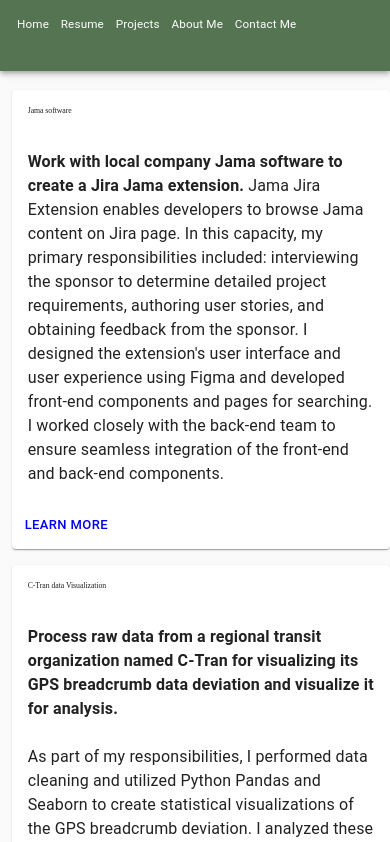
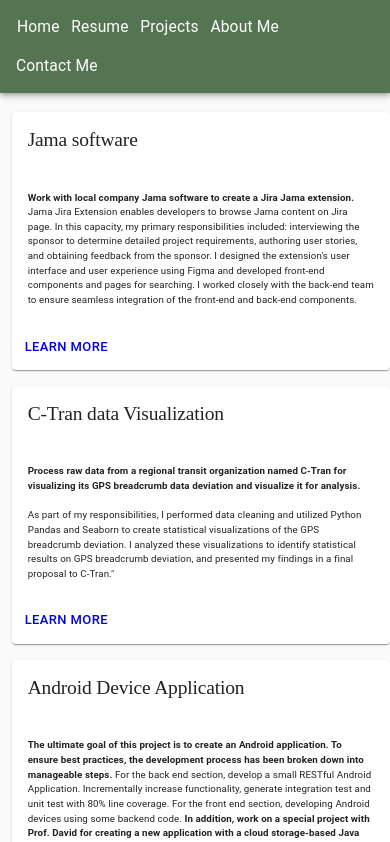
Before and after one commit to yi-xuan-97/IntroToWeb_FinalProject, a React (Create React App) app: page /Project in a window 390 px wide. Shown: the top 842 px of the page. Built offline with nearby package versions, Linux system fonts and the light colour scheme; a web font is replaced by a local one.

Commit message:
cleaned up, responsive

```diff
--- a/src/Page/Home.js
+++ b/src/Page/Home.js
@@ -4,7 +4,6 @@ import pic from "../image/photo.jpg";
 import Grid from "@material-ui/core/Grid";
 import { makeStyles } from "@material-ui/core/styles";
 
-const useStyles = makeStyles((theme) => ({}));
 function Home() {
   return (
     <div className="HomeContainer">
--- a/src/Page/NavBar.js
+++ b/src/Page/NavBar.js
@@ -17,16 +17,15 @@ const useStyles = makeStyles((theme) => ({
     "&:hover": {
       color: "yellow",
       fontWeight: "700",
-      borderBottom: "1px solid white",
     },
     [theme.breakpoints.up("xl")]: {
-      fontSize: "1vw",
+      fontSize: "0.9vw",
     },
-    [theme.breakpoints.between("sm", "md")]: {
-      fontSize: "2.2vw",
+    [theme.breakpoints.between("xs", "sm")]: {
+      fontSize: "2.5vw",
     },
     [theme.breakpoints.down("xs")]: {
-      fontSize: "3vw",
+      fontSize: "4vw",
     },
   },
 }));
--- a/src/Page/Project.js
+++ b/src/Page/Project.js
@@ -31,6 +31,15 @@ const useStyles = makeStyles((theme) => ({
   title: {
     fontFamily: "Shantell Sans",
     fontSize: "2vw",
+    [theme.breakpoints.down("xs")]: {
+      fontSize: "5vw",
+    },
+  },
+  detail: {
+    fontSize: "1vw",
+    [theme.breakpoints.down("xs")]: {
+      fontSize: "2.5vw",
+    },
   },
 }));
 
@@ -53,7 +62,11 @@ function Project() {
               title="Front end"
             />
             <CardContent>
-              <Typography variant="body1" component="p">
+              <Typography
+                variant="body1"
+                component="p"
+                className={classes.detail}
+              >
                 <b>
                   Work with local company Jama software to create a Jira Jama
                   extension.
@@ -95,7 +108,11 @@ function Project() {
               title="data visualization"
             />
             <CardContent>
-              <Typography variant="body1" component="p">
+              <Typography
+                variant="body1"
+                component="p"
+                className={classes.detail}
+              >
                 <b>
                   Process raw data from a regional transit organization named
                   C-Tran for visualizing its GPS breadcrumb data deviation and
@@ -133,7 +150,11 @@ function Project() {
             </CardContent>
             <CardMedia className={classes.media} image={pic3} title="Andoid" />
             <CardContent>
-              <Typography variant="body1" component="p">
+              <Typography
+                variant="body1"
+                component="p"
+                className={classes.detail}
+              >
                 <b>
                   The ultimate goal of this project is to create an Android
                   application. To ensure best practices, the development process
--- a/src/Style/Contact.css
+++ b/src/Style/Contact.css
@@ -21,6 +21,9 @@
     margin-left: 0;
     margin-top: 10%;
   }
+  .welcome {
+    font-size: 5vw;
+  }
 }
 
 @media (min-width: 415px) and (max-width: 768px) {
--- a/src/Style/Home.css
+++ b/src/Style/Home.css
@@ -38,7 +38,25 @@
   .rm {
     display: none;
   }
+  .home_title {
+    font-size: 4.5vw;
+  }
   .home_info {
     font-size: 3vw;
   }
+  .home_info_etra {
+    font-size: 2.5vw;
+  }
 }
+
+@media (min-width: 600px) and (max-width: 768px) {
+  .home_info_etra {
+    font-size: 1.5vw;
+  }
+}
+
+@media (min-width: 1280px) {
+  .home_info_etra {
+    font-size: 1.2vw;
+  }
+}
```
